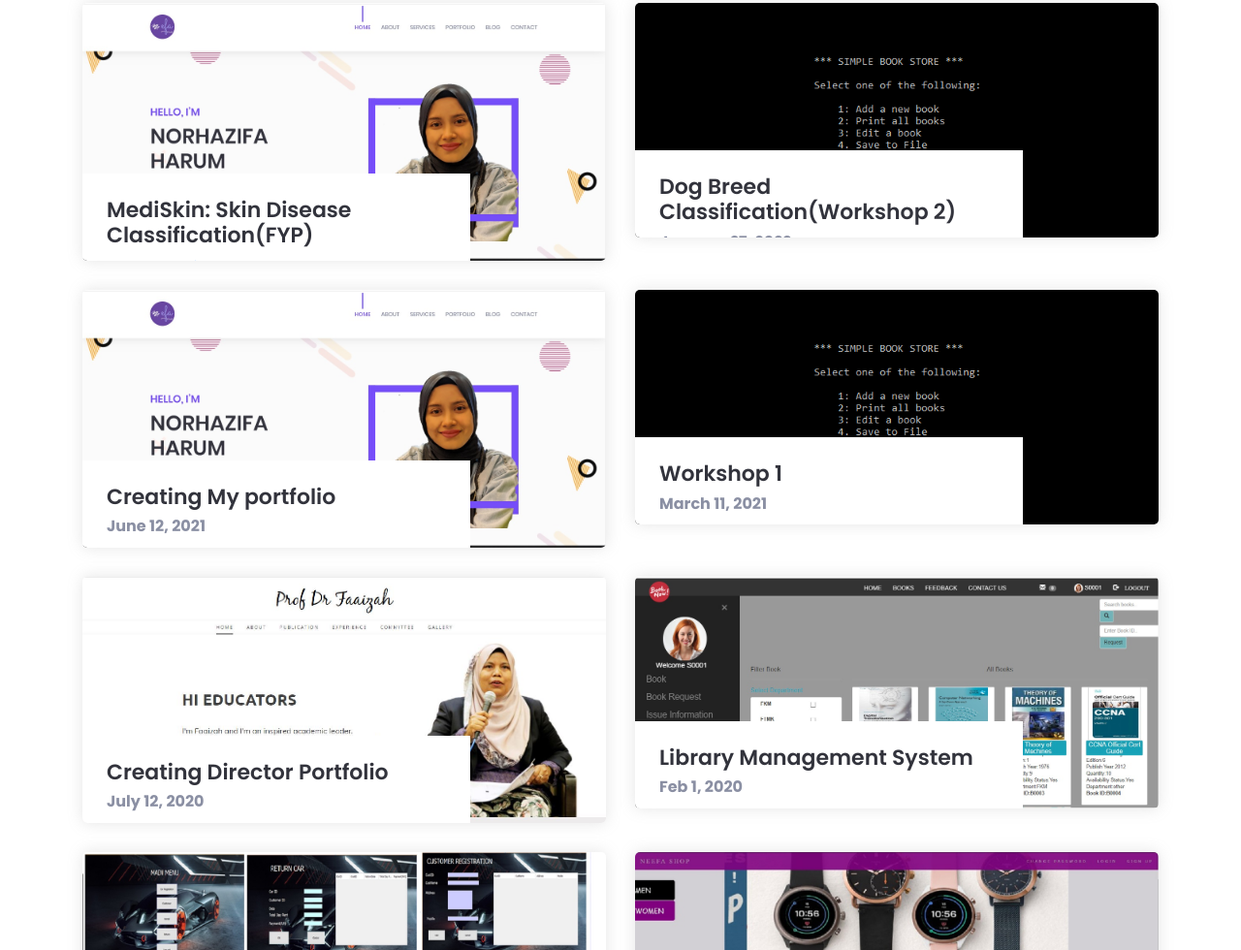
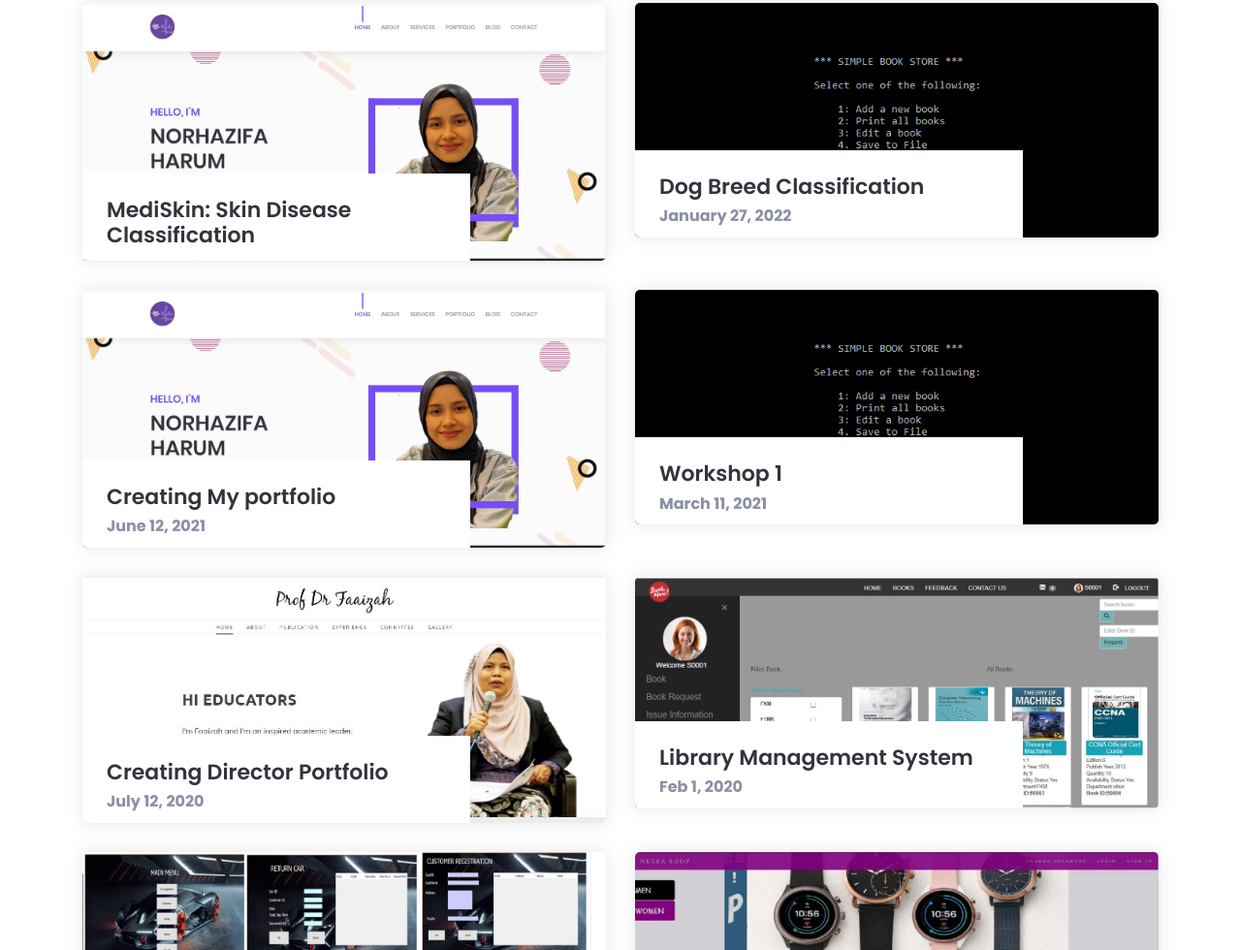
Before and after one commit to hazifa175/myportfolio, a plain HTML site: page index.html in a window 1280 px wide. Shown: the part 6426-7406 px from the top of the page at 97% size. Drawn offline with Linux system fonts and the light colour scheme; a web font is replaced by a local one.

Commit message:
Update index.html

```diff
--- a/index.html
+++ b/index.html
@@ -682,7 +682,7 @@
                             <img src="assets/images/blog/Capture.jpg" alt="Blog">
                         </div>
                         <div class="blog-content">
-                            <h4 class="blog-title"><a class="image-popup" href="assets/images/blog/fyp.png">MediSkin: Skin Disease Classification(FYP)</a></h4><p><a href="https://mediskin.herokuapp.com/">Go to website</a></p>
+                            <h4 class="blog-title"><a class="image-popup" href="assets/images/blog/fyp.png">MediSkin: Skin Disease Classification</a></h4><p><a href="https://mediskin.herokuapp.com/">Go to website</a></p>
                             <span>September 9, 2022</span>
                         </div>
                     </div>
@@ -693,7 +693,7 @@
                             <img src="assets/images/blog/workshop.jpg" alt="Blog">
                         </div>
                         <div class="blog-content">
-                            <h4 class="blog-title"><a class="image-popup" href="assets/images/blog/w2.png">Dog Breed Classification(Workshop 2)</a></h4>
+                            <h4 class="blog-title"><a class="image-popup" href="assets/images/blog/w2.png">Dog Breed Classification</a></h4>
                             <span>January 27, 2022</span>
                         </div>
                     </div>
```
